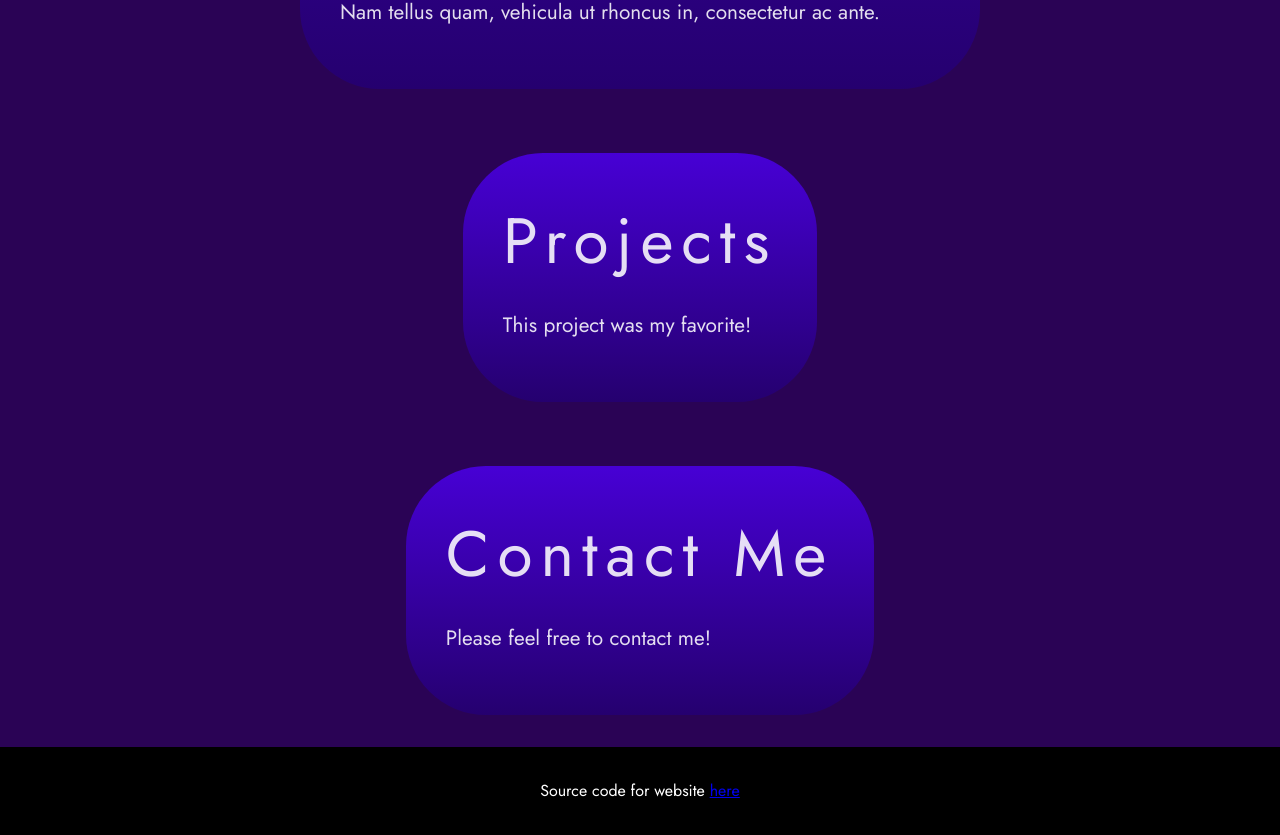
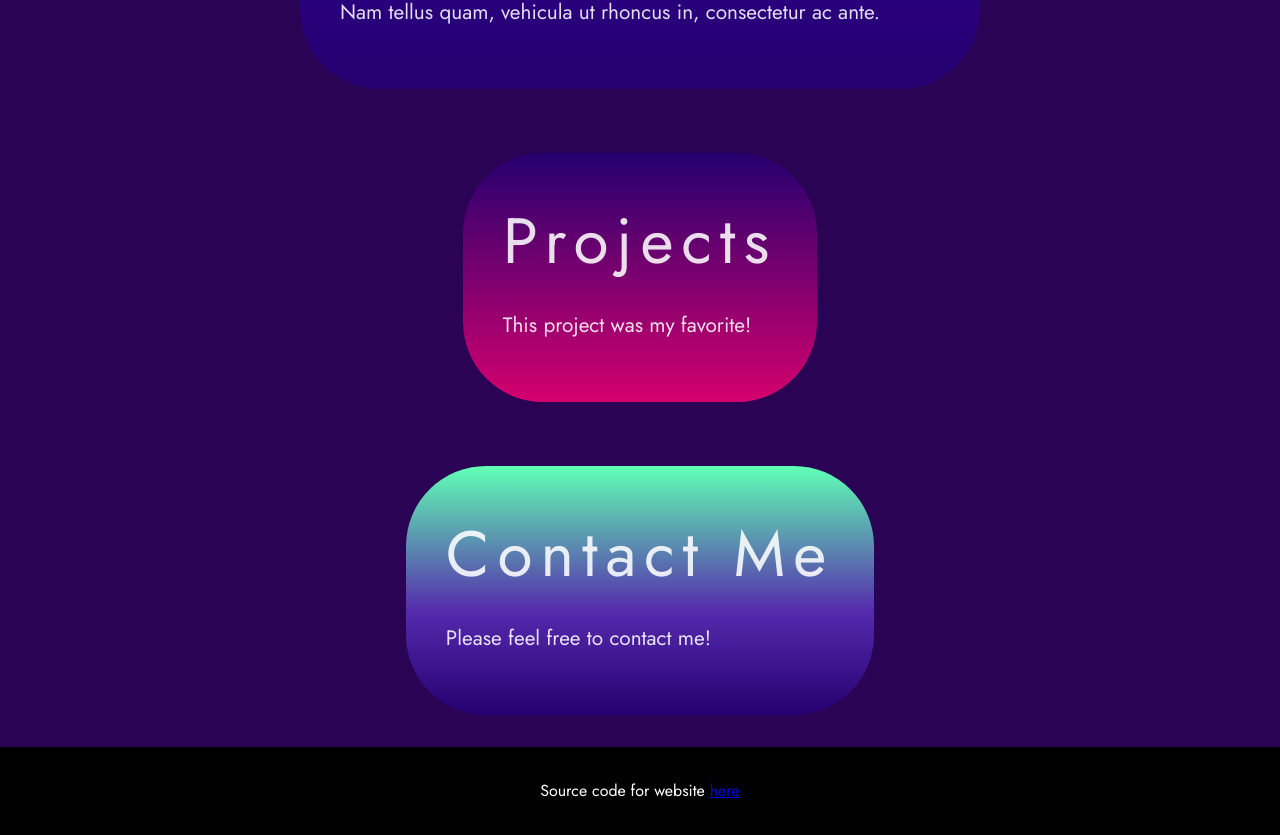
Before and after one commit to Bluskyo/Bluskyo.github.io, a React (Vite) app: page / in a window 1280 px wide. Shown: the part 784-1619 px from the top of the page. Built offline with nearby package versions, Linux system fonts and the light colour scheme.

Commit message:
card color gradient implemented.

```diff
--- a/src/Card.tsx
+++ b/src/Card.tsx
@@ -3,11 +3,31 @@ import './Card.css'
 type ContentProps = {
   title: string
   content: string
+  color1: string
+  color2: string
+  color3?: string
+  stop?: number
+  angle: number
 }
 
 export default function Card(props: ContentProps) {
+
+  let styles = {
+    background: "red"
+  }
+
+  if (props.color3) {
+    styles = {
+      background: `linear-gradient(${props.angle}deg, ${props.color1} 0%, ${props.color2} ${props.stop}%, ${props.color3} 100%)`
+    }
+  } else {
+    styles = {
+      background: `linear-gradient(${props.angle}deg, ${props.color1} 0%, ${props.color2} 100%)`
+    }
+  }
+
   return (
-    <div className='card'>
+    <div className='card' style={styles}>
       <span className='title'>{props.title}</span>
       <p className='text-content'>
         {props.content}
--- a/src/Content.tsx
+++ b/src/Content.tsx
@@ -6,15 +6,37 @@ function Content() {
     <div className="content-grid">
       <Card
       title="About"
-      content="Lorem ipsum dolor sit amet, consectetur adipiscing elit. Mauris vel condimentum enim, eu tempus urna. Integer varius leo ut fringilla ullamcorper. Nam tellus quam, vehicula ut rhoncus in, consectetur ac ante.Lorem ipsum dolor sit amet, consectetur adipiscing elit. Mauris vel condimentum enim, eu tempus urna. Integer varius leo ut fringilla ullamcorper. Nam tellus quam, vehicula ut rhoncus in, consectetur ac ante. Lorem ipsum dolor sit amet, consectetur adipiscing elit. Mauris vel condimentum enim, eu tempus urna. Integer varius leo ut fringilla ullamcorper. Nam tellus quam, vehicula ut rhoncus in, consectetur ac ante.Lorem ipsum dolor sit amet, consectetur adipiscing elit. Mauris vel condimentum enim, eu tempus urna. Integer varius leo ut fringilla ullamcorper. Nam tellus quam, vehicula ut rhoncus in, consectetur ac ante.Lorem ipsum dolor sit amet, consectetur adipiscing elit. Mauris vel condimentum enim, eu tempus urna. Integer varius leo ut fringilla ullamcorper. Nam tellus quam, vehicula ut rhoncus in, consectetur ac ante."
+      content="Lorem ipsum dolor sit amet, consectetur adipiscing elit.
+      Mauris vel condimentum enim, eu tempus urna.
+      Integer varius leo ut fringilla ullamcorper.
+      Nam tellus quam, vehicula ut rhoncus in, consectetur ac ante.Lorem ipsum dolor sit amet,
+      consectetur adipiscing elit. Mauris vel condimentum enim, eu tempus urna. Integer varius leo ut fringilla ullamcorper.
+      Nam tellus quam, vehicula ut rhoncus in, consectetur ac ante. Lorem ipsum dolor sit amet, consectetur adipiscing elit.
+      Mauris vel condimentum enim, eu tempus urna. Integer varius leo ut fringilla ullamcorper.
+      Nam tellus quam, vehicula ut rhoncus in, consectetur ac ante.
+      Lorem ipsum dolor sit amet, consectetur adipiscing elit. Mauris vel condimentum enim, eu tempus urna.
+      Integer varius leo ut fringilla ullamcorper. Nam tellus quam, vehicula ut rhoncus in, consectetur ac ante.
+      Lorem ipsum dolor sit amet, consectetur adipiscing elit. Mauris vel condimentum enim, eu tempus urna.
+      Integer varius leo ut fringilla ullamcorper. Nam tellus quam, vehicula ut rhoncus in, consectetur ac ante."
+      color1="rgba(71, 0, 213, 1)"
+      color2="rgba(37, 0, 111, 1)"
+      angle={180}
       />
       <Card
       title="Projects"
       content="This project was my favorite!"
+      color1="rgba(213, 0, 110, 1)"
+      color2="rgba(37, 0, 111, 1)"
+      angle={0}
       />
       <Card
       title="Contact Me"
       content="Please feel free to contact me!"
+      color1="rgba(37, 0, 111, 1)"
+      color2="rgba(85, 41, 172, 1)"
+      color3="rgba(97, 255, 181, 1)"
+      angle={0}
+      stop={41}
       />
     </div>
   )
```
